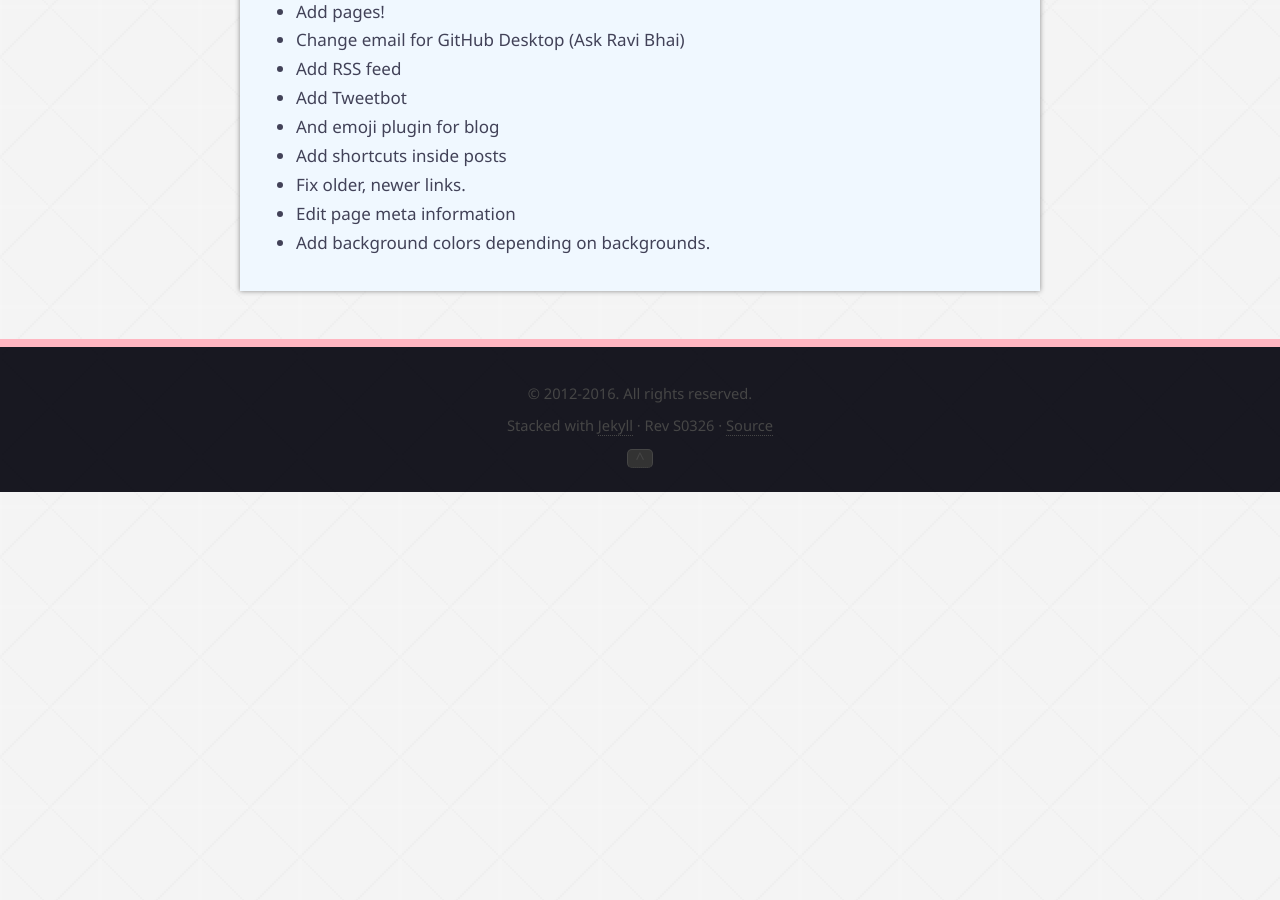
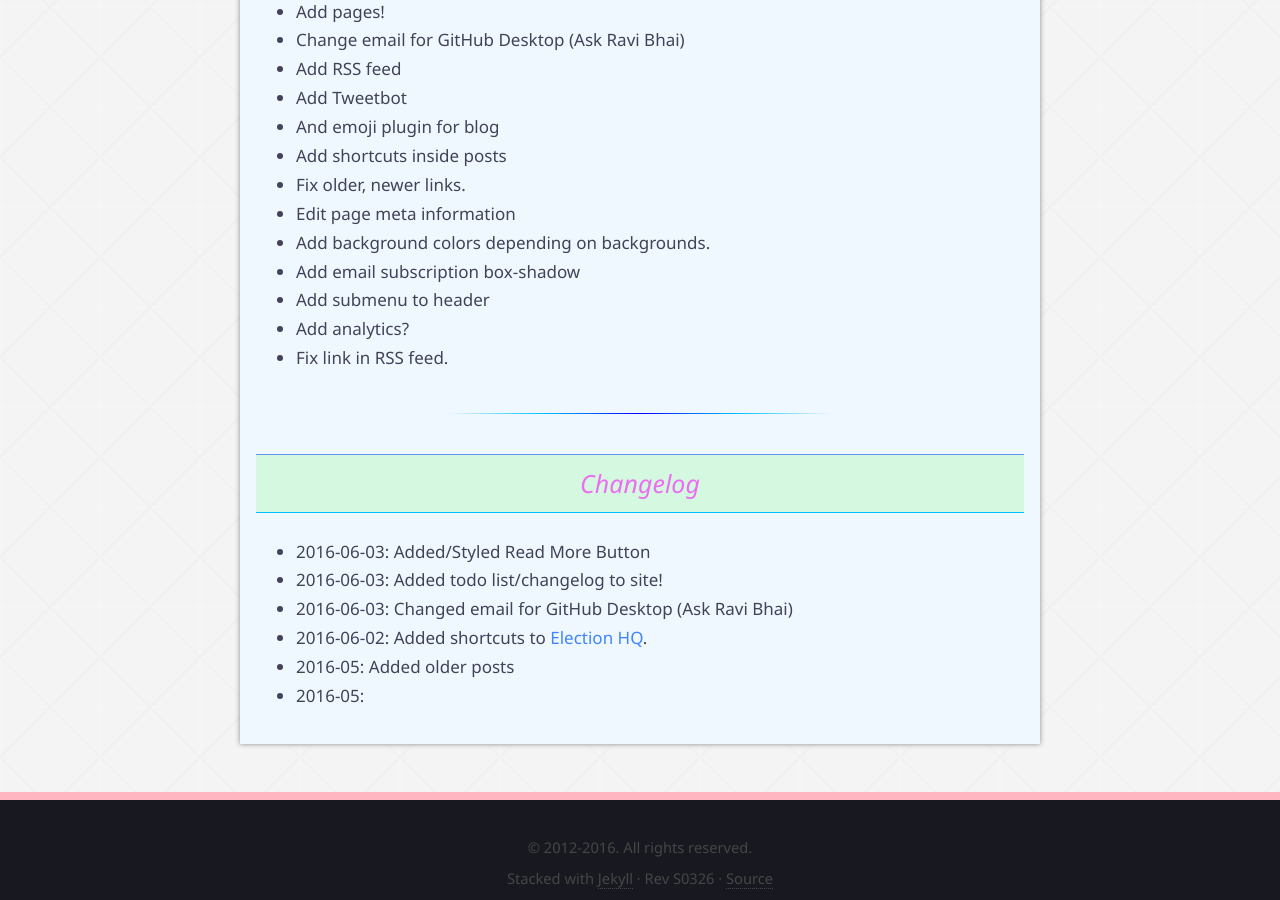
Before and after one commit to rshivjiani/rshivjiani.github.io, a Jekyll site: the page built from to-do.md, in a window 1280 px wide and 900 px high, scrolled down 1693 px. Built offline with Jekyll 4.4.1, drawn with Linux system fonts in a browser that asks for light colours; before the commit the page ends 2185 px from its top, so only the background shows below that.

Commit message:
Updated to-do list

```diff
--- a/to-do.md
+++ b/to-do.md
@@ -59,3 +59,18 @@ permalink: /todo
 - Fix older, newer links.
 - Edit page meta information
 - Add background colors depending on backgrounds.
+- Add email subscription box-shadow
+- Add submenu to header
+- Add analytics?
+- Fix link in RSS feed.
+
+---
+
+### Changelog
+
+- 2016-06-03: Added/Styled Read More Button
+- 2016-06-03: Added todo list/changelog to site!
+- 2016-06-03: Changed email for GitHub Desktop (Ask Ravi Bhai)
+- 2016-06-02: Added shortcuts to [Election HQ](/2016/03/election-hq/).
+- 2016-05: Added older posts
+- 2016-05:
```
